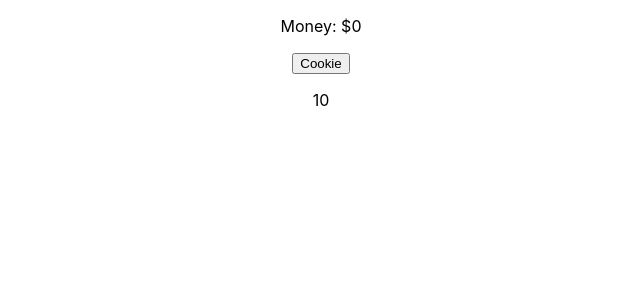
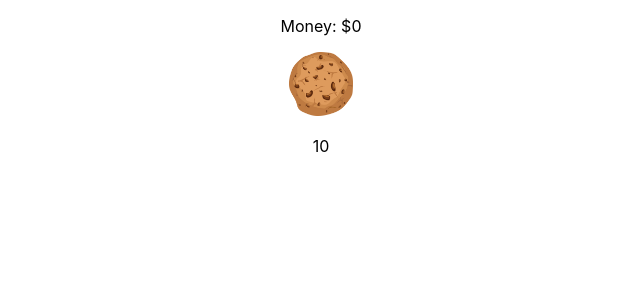
Before and after one commit to oonamo/HaCK-Coding-Final-Project, a React (Create React App) app: page / in a window 1280 px wide. Shown: the top 300 px of the page, without its empty margins (319-959 px from the left). Built offline with nearby package versions, Linux system fonts and the light colour scheme.

Commit message:
add cookie image

```diff
--- a/src/App.css
+++ b/src/App.css
@@ -36,3 +36,8 @@
     transform: rotate(360deg);
   }
 }
+
+.cookie {
+  width: 4em;
+  height: 4em;
+}
--- a/src/App.js
+++ b/src/App.js
@@ -25,7 +25,6 @@ function App() {
   function cookieEventHandle(event, clicks, maxClicks) {
     switch (event) {
       case Events.CLICKED: {
-        console.log("clicked")
         break
       }
       case Events.DESTROYED: {
--- a/src/components/cookie.jsx
+++ b/src/components/cookie.jsx
@@ -1,6 +1,8 @@
 import CONST from '../game_variables';
 
 import { useState } from 'react';
+
+import CookiePicture from '../cookie.webp'
 
 export const Events = Object.freeze({
   DESTROYED: 1,
@@ -26,7 +28,8 @@ export function Cookie({ scaling, multiplier, eventHandle }) {
   return (
     <div className="main-cookie">
       {/* Should be an image */}
-      <button onClick={onClick} className="cookie-btn">Cookie</button>
+      <img src={CookiePicture} onClick={onClick} className="cookie" />
+      {/* <button onClick={onClick} className="cookie-btn">Cookie</button> */}
       <p className="clicks-remaining">{maxClicks - clicks}</p>
     </div>
   )
```
Also changed, not shown: src/cookie.webp (added).
